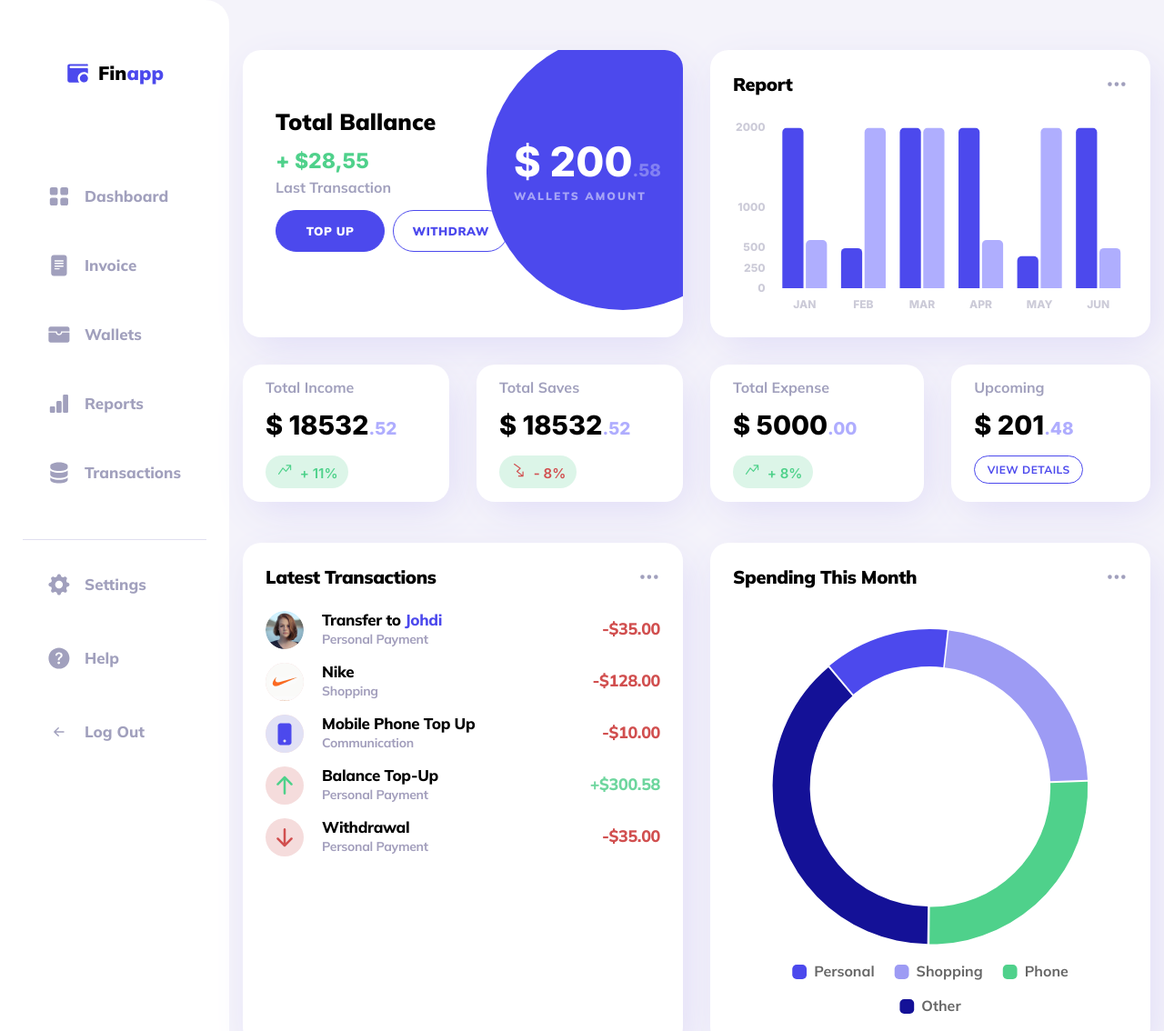
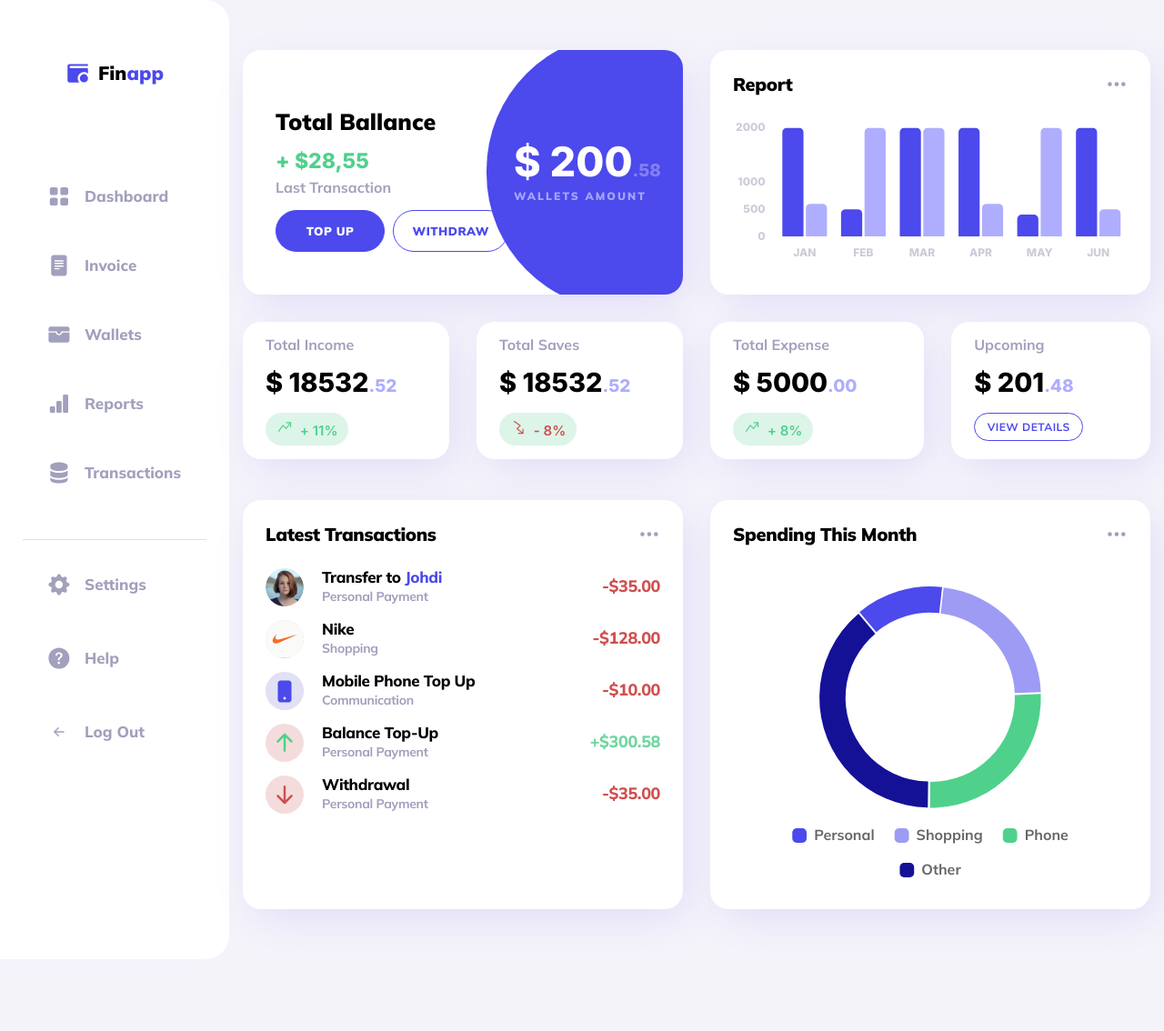
Before and after one commit to Ivan-Shalnov/FinApp, a plain HTML site: page index.html in a window 1280 px wide. Shown: the top 1134 px of the page at 91% size. After the commit the page ends 1055 px from the top, so only its background shows below. Drawn offline with nearby package versions, Linux system fonts and the light colour scheme.

Commit message:
fix charts height

```diff
--- a/index.html
+++ b/index.html
@@ -229,7 +229,9 @@
             <use href="./images/icons.svg#icon-three-dots"></use>
           </svg>
           <h3 class="card__title">Report</h3>
-          <canvas id="reportChart"></canvas>
+          <div class="reportChart-cont">
+            <canvas id="reportChart"></canvas>
+          </div>
         </div>
         <!-- TOTAL EXPENSE / UPCOMING -->
         <div class="card-container">
--- a/js/charts.js
+++ b/js/charts.js
@@ -21,6 +21,8 @@ const reportChart = new Chart(ctx, {
     ],
   },
   options: {
+    responsive: true,
+    aspectRatio: 2.72,
     scales: {
       y: {
         beginAtZero: true,
@@ -89,6 +91,7 @@ const spendingChart = new Chart(ctx2, {
   },
   options: {
     responsive: true,
+
     cutout: '76%',
     plugins: {
       legend: {
--- a/sass/components/_reportChart.scss
+++ b/sass/components/_reportChart.scss
@@ -1,3 +1,6 @@
 #reportChart {
-  height: 170px;
+  max-height: 170px !important;
 }
+#spendingChart {
+  max-height: 330px !important;
+}
--- a/sass/main.scss
+++ b/sass/main.scss
@@ -10,3 +10,4 @@
 @import './components/card-container';
 @import './components/card-total';
 @import './components/transactions';
+@import './components/reportChart';
```
Also changed, not shown: css/main.css, css/main.min.css, 2 other files.
